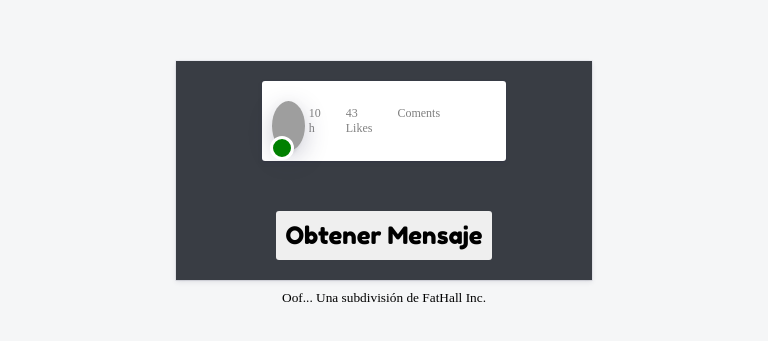
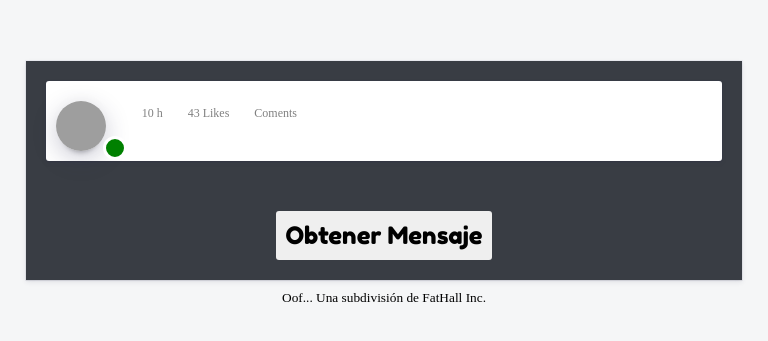
Before and after one commit to mikepruebas23/mamadores-api, a plain HTML site: page index.html in a window 768 px wide. Shown: the part 139-480 px from the top of the page. Drawn offline with Linux system fonts and the light colour scheme; no server answers; grey boxes are pictures that could not be loaded; some icons are missing.

Commit message:
add responsive design

```diff
--- a/style.css
+++ b/style.css
@@ -156,3 +156,33 @@ small {
     margin-top: 10px;
     text-align: center;
 }
+
+@media only screen and (max-width: 980px) and (min-width: 425px) {
+    .container {
+        width: 90%;
+        margin: 0 auto;
+        margin-top: 200px;
+        padding: 20px;
+        box-shadow: 0 0 0 1px hsl(240deg 30% 28% / 5%), 0 2px 5px 0 hsl(240deg 30% 28% / 10%), 0 1px 1px 0 hsl(0deg 0% 0% / 7%);
+        background-color: #393d44;
+        display: flex;
+        flex-direction: column;
+        justify-content: center;
+        align-items: center;
+
+    }
+
+    .card {
+        display: flex;
+        width: 100%;
+        margin: 0 auto;
+        background-color: white;
+        padding: 10px;
+        border-radius: 3px;
+        margin-bottom: 10px;
+        /*   border: 1px solid black; */
+        box-sizing: border-box;
+        box-shadow: 0 0 0 1px hsl(240deg 30% 28% / 5%), 0 2px 5px 0 hsl(240deg 30% 28% / 10%), 0 1px 1px 0 hsl(0deg 0% 0% / 7%);
+        margin-bottom: 50px;
+    }
+}
```
